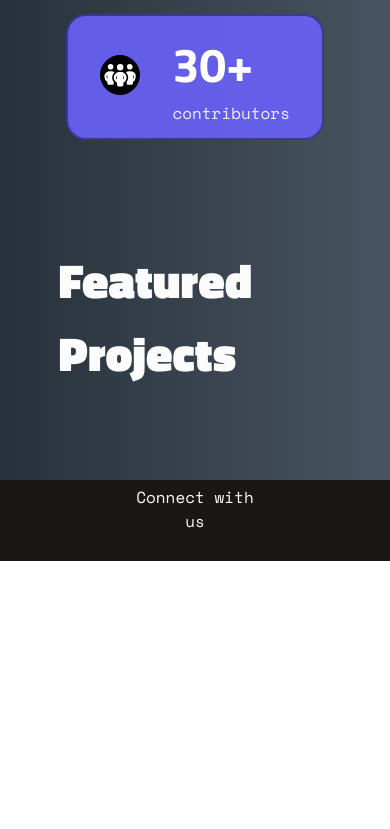
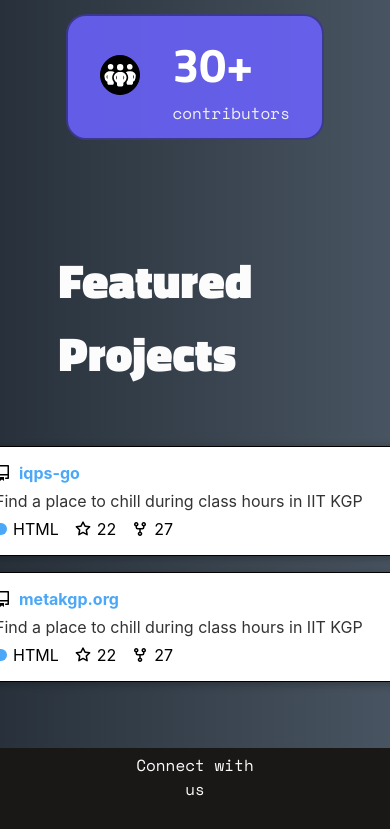
Before and after one commit to metakgp/metakgp.org, a React (Vite) app: page /about in a window 390 px wide. Shown: the part 971-1800 px from the top of the page. Before the commit the page ends 1532 px from the top, so only its background shows below. Built offline with nearby package versions, Linux system fonts and the light colour scheme; no server answers.

Commit message:
feat(projects): create card grid section

```diff
--- a/src/pages/About.tsx
+++ b/src/pages/About.tsx
@@ -1,6 +1,7 @@
 import React from 'react';
 import { HeroSection } from "../sections/Hero";
 import { StatsSection } from "../sections/Statistics";
+import CardGrid from '../sections/CardGrid';
 
 function About() {
   return (
@@ -9,6 +10,7 @@
       <StatsSection />
       <section className="topic-section">
         <h2 className="section-header-left">Featured Projects</h2>
+        <CardGrid names={["iqps-go", "metakgp.org"]} displayMode='featured' />
       </section>
     </div>
   )
--- a/src/pages/Projects.tsx
+++ b/src/pages/Projects.tsx
@@ -1,10 +1,33 @@
+import { useEffect, useState } from "react";
 import RepoCard from "../components/GithubCard";
 import CardGrid from "../sections/CardGrid";
+import useCache from "../hooks/Cache";
 
 const Projects = () => {
+  const [repoList, setRepoList] = useState<string[]>([]);
+  const { data, isCached, setCache } = useCache("repo_list", 60 * 60 * 60 * 1000);
+
+  const fetchData = () => {
+    fetch(`https://api.github.com/orgs/metakgp/repos?sort=updated&per_page=3`)
+      .then(res => res.json())
+      .then(data => {
+        const repoNames = data.map((repo: any) => repo.name);
+        setRepoList(repoNames);
+        setCache(repoList);
+      })
+  };
+
+  useEffect(() => {
+    if (isCached) {
+      setRepoList(data!);
+    } else {
+      fetchData();
+    }
+  })
+
   return (
     <div className="page-container">
-      <CardGrid names={["chillzone", "iqps-go", "metakgp.org", "naarad", "wimp", "gyft", "Dynac"]} displayMode="all" />
+      <CardGrid names={repoList} displayMode="all" />
     </div>
   )
 }
--- a/src/sections/CardGrid.tsx
+++ b/src/sections/CardGrid.tsx
@@ -1,5 +1,6 @@
 import React from "react";
 import RepoCard from "../components/GithubCard";
+import "../styles/sections/CardGrid.css"
 
 type Props = {
   names: string[];
@@ -8,7 +9,7 @@
 
 const CardGrid = (props: Props) => {
   return (
-    <div className={`gh-card-grid`}>
+    <div className={`gh-card-grid ${props.displayMode}`}>
       {props.names.map((name, index) => (
         <RepoCard repoName={name} key={index} />
       ))}
--- a/src/styles/sections/CardGrid.css
+++ b/src/styles/sections/CardGrid.css
@@ -7,19 +7,21 @@
 }
 
 /* Default layout for all cards */
-.gh-card-grid {
+.gh-card-grid.all {
   grid-template-columns: repeat(3, 1fr);
 }
 
 /* Prominent layout for fewer cards */
 .gh-card-grid.featured {
-  grid-template-columns: repeat(auto-fit, minmax(250px, 1fr));
+  grid-template-columns: repeat(2, 1fr);
   max-width: 800px;
   margin: auto;
 }
 
-@media (max-width: 600px) {
-  .gh-card-grid {
-    grid-template-columns: 1fr;
+@media (max-width: 768px) {
+
+  .gh-card-grid.all,
+  .gh-card-grid.gh-card-grid.featured {
+    grid-template-columns: repeat(1, 1fr);
   }
 }
```
